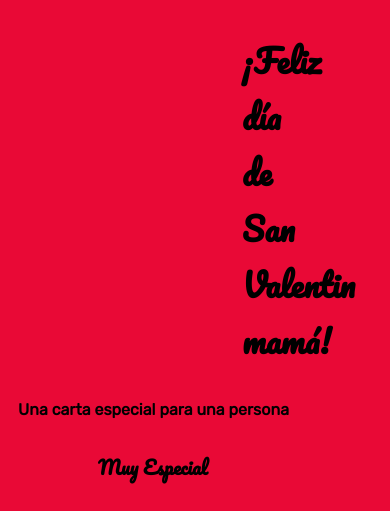
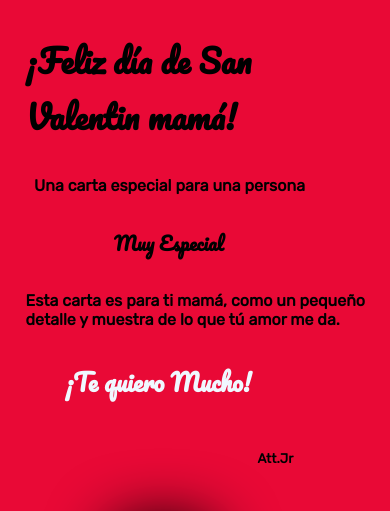
Before and after one commit to pabloachavezlo/Valentin, a plain HTML site: page index.html in a window 390 px wide. Shown: the top 511 px of the page. Drawn offline with Linux system fonts and the light colour scheme; a web font is replaced by a local one.

Commit message:
Nueva modificación

```diff
--- a/css/index.css
+++ b/css/index.css
@@ -11,15 +11,15 @@
 
     .Textos_1 h1 {
         font-family: 'Pacifico', cursive;
-        margin: 2rem 15rem;
+        margin: 2rem 1.5rem;
     }
 
     .Textos_1 h4 {
-        margin: 2rem 1rem;
+        margin: 2rem 2rem;
     }
 
     .Textos_1 h3 {
-        margin: 0rem 6rem;
+        margin: 0rem 7rem;
         font-family: 'Pacifico', cursive;
         align-items: center;
     }
--- a/css/seccion2.css
+++ b/css/seccion2.css
@@ -5,7 +5,7 @@
     }
 
     .seccion2 h4 {
-        margin: 2rem 1.2rem;
+        margin: 2rem 1.5rem;
         align-items: center;
     }
 
```
